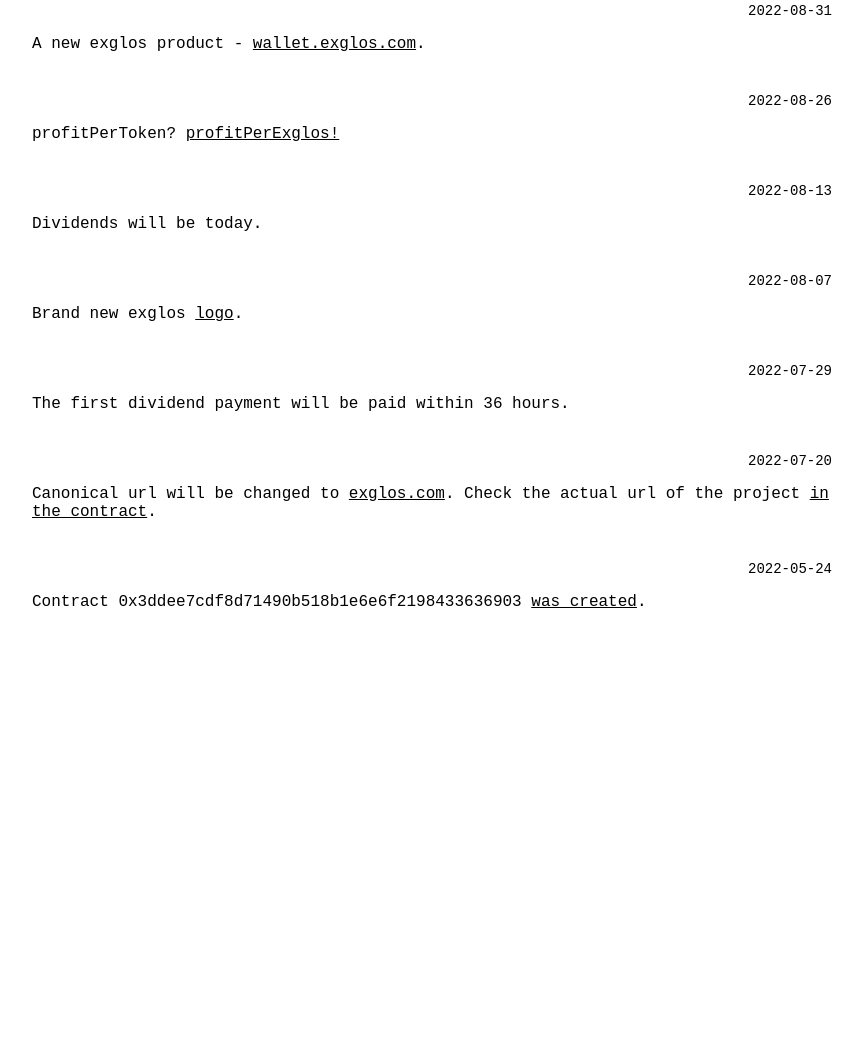
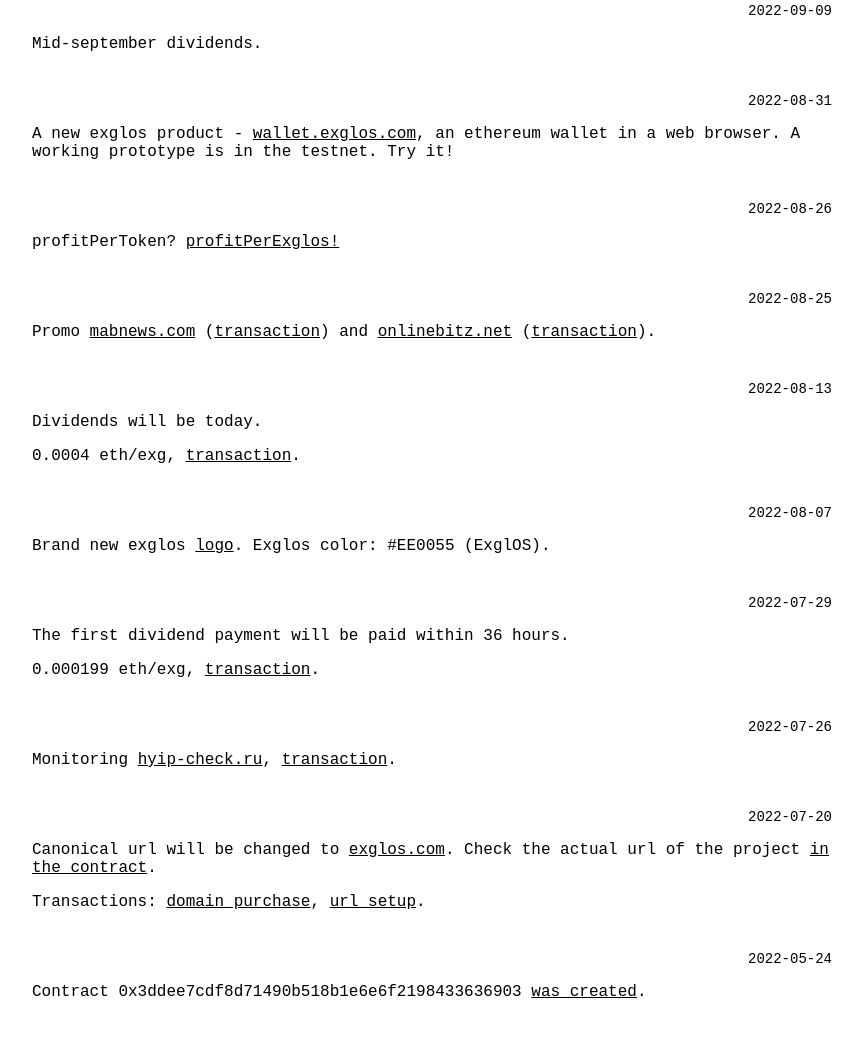
Before and after one commit to exglos/contract, a plain HTML site: page announce/index.html in a window 1280 px wide. Shown: the part 69-1106 px from the top of the page, without its empty margins (208-1071 px from the left). Before the commit the page ends 800 px from the top, so only its background shows below. Drawn offline with Linux system fonts and the light colour scheme.

Commit message:
announce 1.0.0

```diff
--- a/announce/index.html
+++ b/announce/index.html
@@ -1,4 +1,5 @@
 <!DOCTYPE html>
+<!-- exglos.com/announce v1.0.0 -->
 <html lang="en">
     <head>
         <title>exglos announces</title>
@@ -8,7 +9,7 @@
         <meta name="description" content="exglos announces" />
         <meta name="keywords" content="exglos post-hyip exg" />
         <meta name="viewport" content="width=device-width, initial-scale=1.0" />
-        <meta name="theme-color" content="#000000" />
+        <meta name="theme-color" content="#EE0055" />
 
         <link rel="icon" href="../logo.png" />
         <style>
@@ -44,25 +45,54 @@
     </head>
     <body>
         <div id="main">
+            <h2>2022-09-09</h2>
+            <p>Mid-september dividends.</p>
             <h2>2022-08-31</h2>
             <p>A new exglos product -
-                <a target="_blank" href="https://wallet.exglos.com">wallet.exglos.com</a>.</p>
+                <a target="_blank" href="https://wallet.exglos.com">wallet.exglos.com</a>,
+                an ethereum wallet in a web browser.
+                A working prototype is in the testnet. Try it!</p>
             <h2>2022-08-26</h2>
             <p>profitPerToken?
                 <a target="_blank" href="https://exglos.com/profitPerExglos.jpg">profitPerExglos!</a></p>
+            <h2>2022-08-25</h2>
+            <p>Promo
+                <a target="_blank" href="https://www.mabnews.com/exglos.com-review.html">mabnews.com</a>
+                (<a target="_blank"
+                   href="https://etherscan.io/tx/0x1ca90df70d9f3072727c3071c61ea309d18cc7ea919bbd7ebd1f5a355e6f8d36">transaction</a>) and
+                <a target="_blank" href="https://onlinebitz.net/exglos.com-review">onlinebitz.net</a>
+                (<a target="_blank"
+                   href="https://etherscan.io/tx/0x8f6089c37e0df6d6ae72eafa62b011a8203f40886044acf375eeb3907160f47c">transaction</a>).</p>
             <h2>2022-08-13</h2>
             <p>Dividends will be today.</p>
+            <p>0.0004 eth/exg,
+                <a target="_blank"
+                   href="https://etherscan.io/tx/0x03db0da10306b490b769c663e773f5428596103b0e02c02fb27cf844a703a157">transaction</a>.</p>
             <h2>2022-08-07</h2>
             <p>Brand new exglos
-                <a target="_blank" href="https://exglos.com/logo.svg">logo</a>.</p>
+                <a target="_blank" href="https://exglos.com/logo.svg">logo</a>.
+                Exglos color: #EE0055 (ExglOS).</p>
             <h2>2022-07-29</h2>
             <p>The first dividend payment will be paid within 36 hours.</p>
+            <p>0.000199 eth/exg,
+                <a target="_blank"
+                   href="https://etherscan.io/tx/0x699a85c4b0f017e64446b0ea6e2c09f89e89e3e188dac0e341cfa60d83319574">transaction</a>.</p>
+            <h2>2022-07-26</h2>
+            <p>Monitoring
+                <a target="_blank" href="https://hyip-check.ru/project/5649">hyip-check.ru</a>,
+                <a target="_blank"
+                   href="https://etherscan.io/tx/0xf686497e5a8f7af359ec5c880153fddf51bcfd78e2ab499a70136420eeafa918">transaction</a>.</p>
             <h2>2022-07-20</h2>
             <p>Canonical url will be changed to
                 <a target="_blank" href="https://exglos.com">exglos.com</a>.
                 Check the actual url of the project
                 <a target="_blank"
                    href="https://etherscan.io/address/0x3ddee7cdf8d71490b518b1e6e6f2198433636903#readContract">in the contract</a>.</p>
+            <p>Transactions:
+                <a target="_blank"
+                   href="https://etherscan.io/tx/0x886e96ae72a6203700fa1b483468ce5c7fdb469dd52f1ffad1e2da7bb2ab8acf">domain purchase</a>,
+                <a target="_blank"
+                   href="https://etherscan.io/tx/0x4307a81bf8534d6ba6220213e1946e2869be029f9cc66983fec6fbca6f851acd">url setup</a>.</p>
             <h2>2022-05-24</h2>
             <p>Contract 0x3ddee7cdf8d71490b518b1e6e6f2198433636903
                 <a target="_blank"
```
